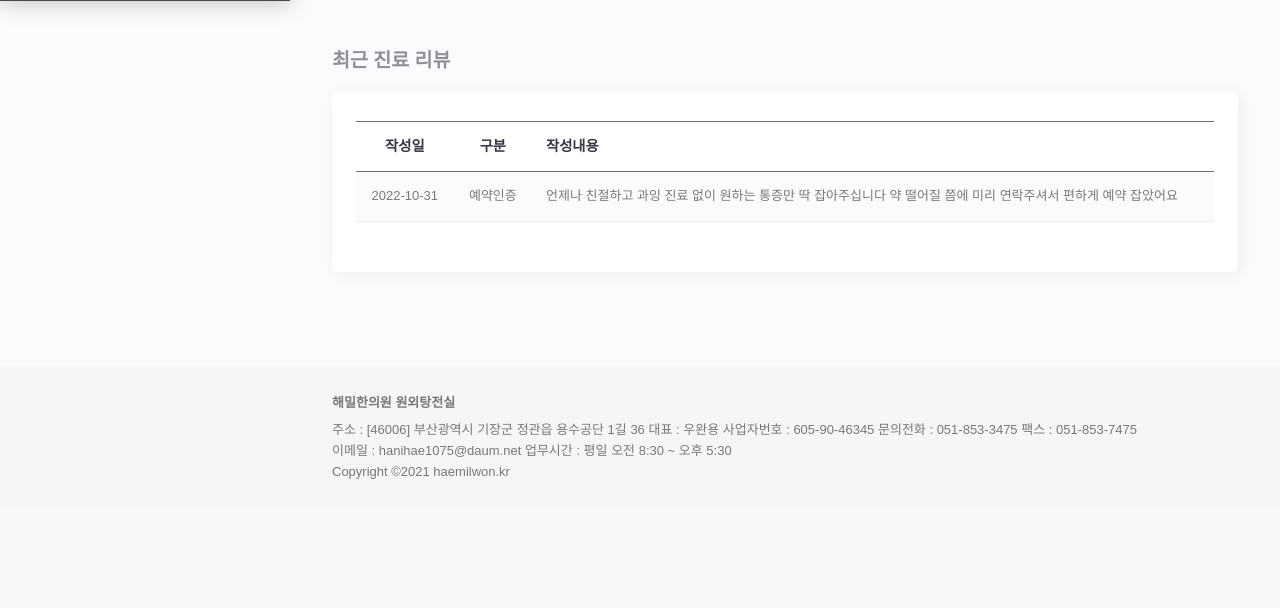
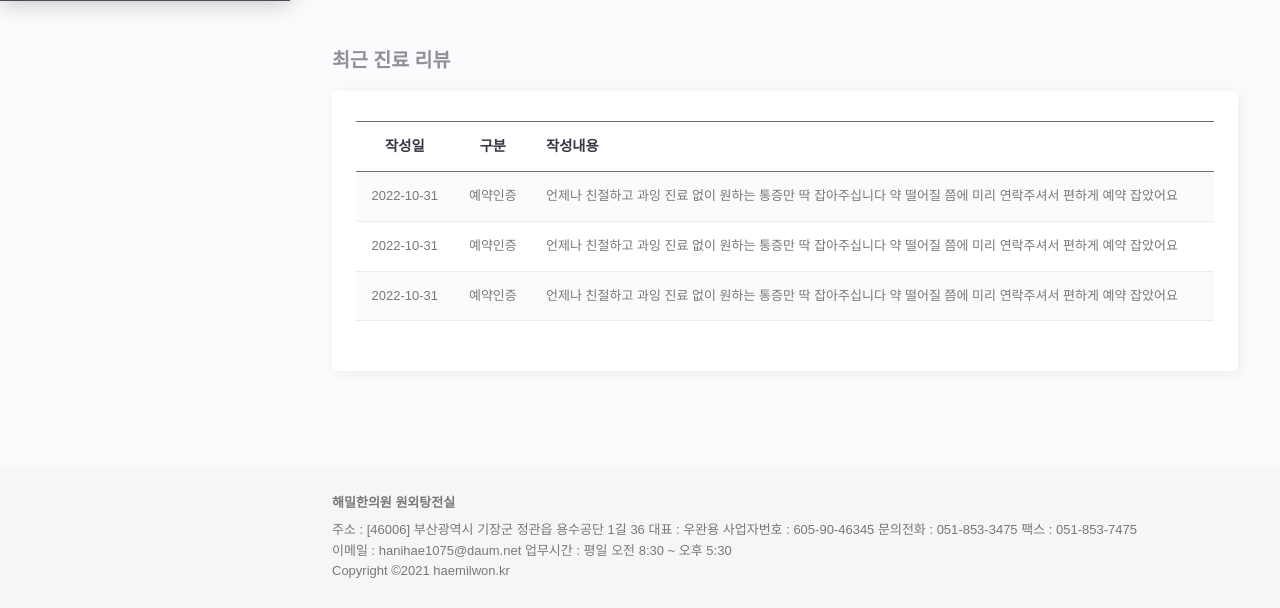
Before and after one commit to itforone-github/publish-haemil, a PHP site: page /med/index.php in a window 1280 px wide. Shown: the part 799-1407 px from the top of the page. Before the commit the page ends 1278 px from the top, so only its background shows below. Run offline with PHP 8.4, Linux system fonts and the light colour scheme; some web fonts are replaced.

Commit message:
docs: 코드정리

```diff
--- a/css/common.css
+++ b/css/common.css
@@ -184,7 +184,7 @@ input[type=radio] {    margin: 0px 5px 0 0;}
 .tagbox > div > p span.tag.active {background: #FFD0CB;    border: 1px solid #BC2D1E;    color: #BC2D1E;}
 
 /*테이블*/
-.table {    overflow-y: auto;}
+.table {overflow-y: auto;}
 .table table{width: 100%; border-top: 1px solid #707070;}
 .table th,
 .table td{ padding: 14px; border-bottom: 1px solid #ECECEC;}
--- a/css/med.css
+++ b/css/med.css
@@ -1,9 +1,3 @@
-
-
-
-
-
-
 /** 환자메인 **/
 .patient_main{display: flex; align-items: flex-end;}
 .patient_main .box1{padding: 24px 20px; width: 100%; height: 100%;}
--- a/med/index.php
+++ b/med/index.php
@@ -190,7 +190,17 @@ include_once("../include/header.php");
                     </tr>
                 </thead>
                 <tbody>
-                <tr>
+                    <tr>
+                        <td>2022-10-31</td>
+                        <td>예약인증</td>
+                        <td>언제나 친절하고 과잉 진료 없이 원하는 통증만 딱 잡아주십니다 약 떨어질 쯤에 미리 연락주셔서 편하게 예약 잡았어요</td>
+                    </tr>
+                    <tr>
+                        <td>2022-10-31</td>
+                        <td>예약인증</td>
+                        <td>언제나 친절하고 과잉 진료 없이 원하는 통증만 딱 잡아주십니다 약 떨어질 쯤에 미리 연락주셔서 편하게 예약 잡았어요</td>
+                    </tr>
+                    <tr>
                         <td>2022-10-31</td>
                         <td>예약인증</td>
                         <td>언제나 친절하고 과잉 진료 없이 원하는 통증만 딱 잡아주십니다 약 떨어질 쯤에 미리 연락주셔서 편하게 예약 잡았어요</td>
```
